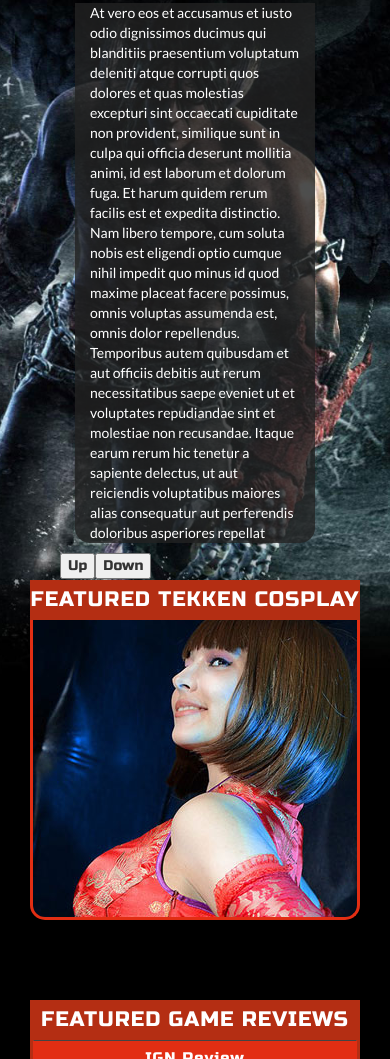
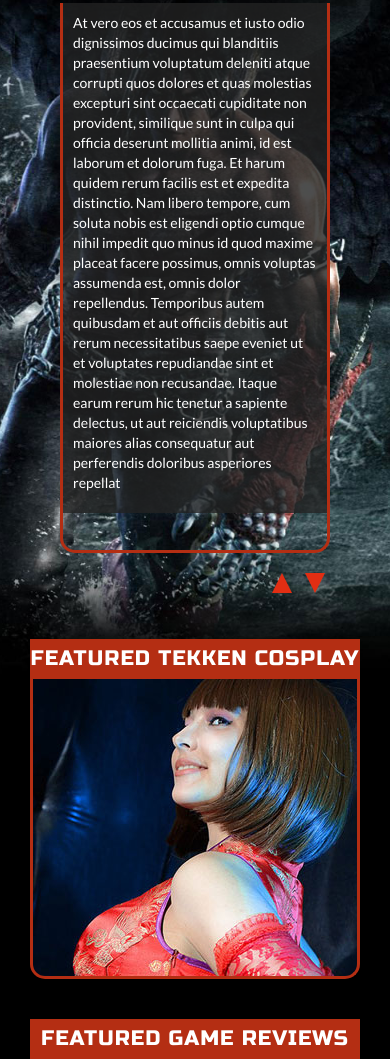
Before and after one commit to Alan316/ttt2, a website: page dist/index.html in a window 390 px wide. Shown: the part 941-2000 px from the top of the page. Drawn offline with Linux system fonts and the light colour scheme; files whose address does not match are found by name.

Commit message:
Added scroll buttons for news section and began defining media queries

```diff
--- /dev/null
+++ b/src/styles/media.scss
@@ -0,0 +1,23 @@
+@media (max-width: 1200px){
+.features{
+    margin-top:40px;
+}
+.screen2{
+    text-align:center;
+  }
+}
+.spacer{
+    padding:10px;
+}
+
+
+@media (max-width: 500px){
+.systemLogo, .ps3{
+    display:none;
+  }
+.navbarLogo{
+    display:inline-block;
+    float:left;
+    width:200px;
+}
+}
--- a/src/styles/styles.scss
+++ b/src/styles/styles.scss
@@ -16,6 +16,7 @@
 //Styles
 $curvedBorderInner: 0px 0px 12px 12px;
 $curvedBorder: 0px 0px 15px 15px;
+$borderDarkRed: solid 3px $redDark;
 
 //Style Mixins
 @mixin animation($fadeIn) {
@@ -241,6 +242,9 @@
     display:inline-block;
 }
 
+.nav{
+    width:300px;
+}
 .navbar>button
 {
     float:right;
@@ -313,12 +317,55 @@
     overflow:hidden;
     height:550px;
     border: 0;
+    border-left:$borderDarkRed;
+    border-right:$borderDarkRed;
+    border-bottom: $borderDarkRed;
+    border-radius: $curvedBorder;
+    margin:0;
+    padding:0;
 }
+
+.arrowblock {
+    float:right;
+    margin-top:20px;
+}
+
+.upArrow {
+    width: 0;
+    height: 0;
+    border-style: solid;
+    border-width: 0 10px 20px 10px;
+    border-color: transparent transparent $red transparent;
+    display:inline-block;
+    cursor:pointer;
+    margin:0 5px 0 5px;
+}
+
+.upArrow:hover{
+    border-color: transparent transparent $redDark transparent;
+}
+
+.downArrow {
+    width: 0;
+    height: 0;
+    border-style: solid;
+    border-width: 20px 10px 0 10px;
+    border-color: $red  transparent transparent transparent;
+    display:inline-block;
+    cursor:pointer;
+    margin:0 5px 0 5px;
+}
+
+.downArrow:hover{
+      border-color: $redDark transparent transparent transparent;
+}
+
 
 .newsArticle{
    background-color:$grey13_8;
    color:$white;
-   border-radius: $curvedBorder;
+   padding:10px;
+   text-align:left;
 }
 
 .features{
@@ -340,9 +387,9 @@
     text-align:center;
     background-position:center;
     background-image: url("images/cosplay/tekken_cosplay_1.jpg"); /*Default if no Javascript*/
-    border-left:solid 3px $red;
-    border-bottom:solid 3px $red;
-    border-right:solid 3px $red;
+    border-left: $borderDarkRed;
+    border-bottom:$borderDarkRed;
+    border-right:$borderDarkRed;
 }
 
 .cosplayHeader, .featureHeader{
@@ -361,9 +408,9 @@
     padding:0;
     border-radius: 0px 0px 15px 15px;
     text-align:center;
-    border-left:solid 3px $redDark;
-    border-bottom:solid 3px $redDark;
-    border-right:solid 3px $redDark;
+    border-left:$borderDarkRed;
+    border-bottom:$borderDarkRed;
+    border-right:$borderDarkRed;
 }
 
 
@@ -403,11 +450,3 @@
             from { opacity: 0; }
             to   { opacity: 1; }
         }
-
-
-
-
-@media (max-width: 710px) and (orientation: portrait){
-
-
-}
```
Also changed, not shown: dist/images/tekken_wallpapers.jpg, dist/index.html, dist/styles/media.css (added), dist/styles/styles.css, src/images/tekken_wallpapers.jpg, 2 other files.
